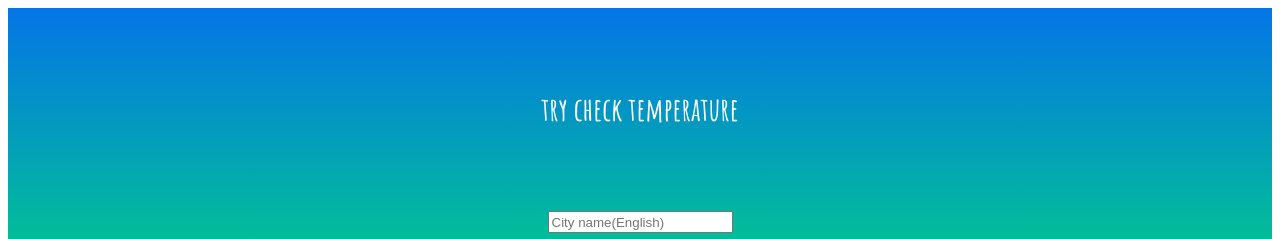
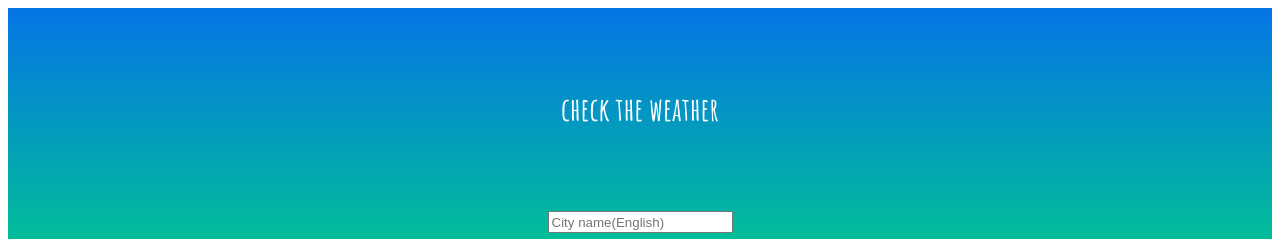
Before and after one commit to dbzero4143/Vue_WeatherApp, a Vue app in the folder vue-cli/: page / in a window 1280 px wide. Shown: the top 239 px of the page. Built offline with nearby package versions, Linux system fonts and the light colour scheme.

Commit message:
deploy
deploy

```diff
--- a/vue-cli/src/components/Header.vue
+++ b/vue-cli/src/components/Header.vue
@@ -1,6 +1,6 @@
 <template>
   <div id="app">
-    <h1>try check temperature</h1>
+    <h1>check the weather</h1>
     <p>
       <input
         type="text"
```
